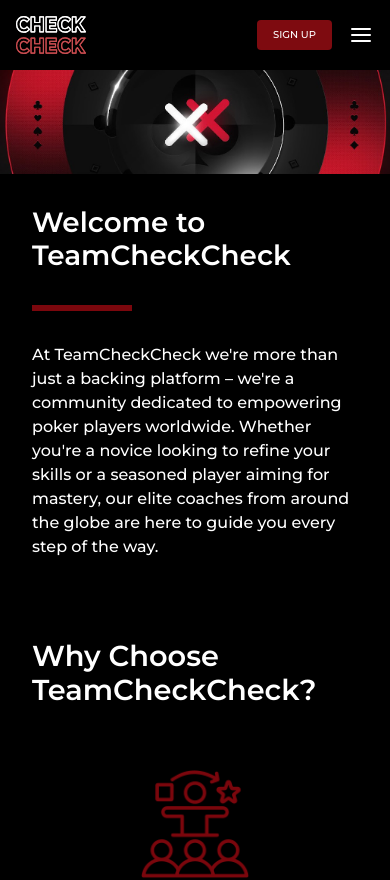
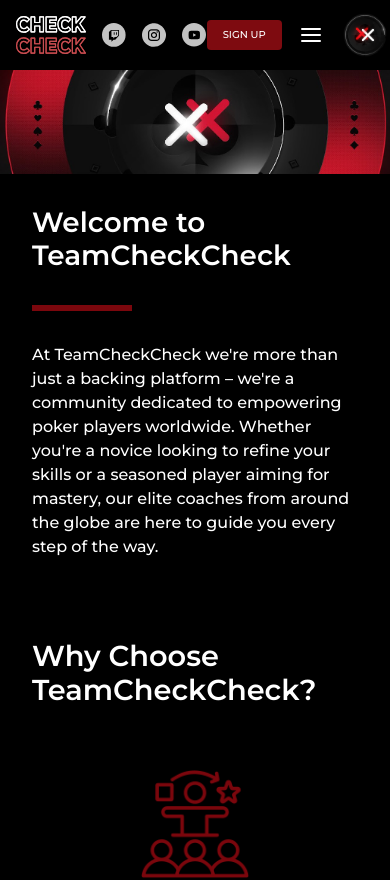
Before and after one commit to BotCode95/grupocheckcheckv2_test, a React (Create React App) app: page /#/en in a window 390 px wide. Shown: the top 880 px of the page. Built offline with nearby package versions, Linux system fonts and the light colour scheme; no server answers.

Commit message:
updated menu mobile

```diff
--- a/src/components/navbar/MenuMobile.tsx
+++ b/src/components/navbar/MenuMobile.tsx
@@ -1,10 +1,13 @@
 import { NavLink } from 'react-router-dom'
 import logo_check_check from '../../assets/logo_checkcheck.svg'
 import { useTranslation } from 'react-i18next'
-import { Grid } from '@mui/material'
+import { Grid, Tooltip } from '@mui/material'
 import { ButtonInscribite } from '../UI/Buttons/ButtonInscribite'
 import { RedSocialList } from '../RedSocial/RedSocialList'
 import { useLanguage } from '../../hooks/useLanguage'
+import { urlWebOtherLanguage } from '../../constants/urls'
+import ukLogo from '../../assets/flags/ukLogo.png'
+
 export const MenuMobile = () => {
 	const [t] = useTranslation('global')
 	const lang = useLanguage()
@@ -20,29 +23,38 @@
 	}
 
 	return (
-		<div className='navbar_mobile text-white'>
+		<div className="navbar_mobile text-white">
 			<Grid
 				container
-				className='navbar_mobile_container'
+				className="navbar_mobile_container"
 				display={'flex'}
 				justifyContent={'space-between'}
 				alignItems={'center'}
 			>
-				<Grid item sm={6} className='navbar_mobile_logo'>
-					<NavLink
-						aria-current="page"
-						to={`/${lang}/`}
-					>
-						<img src={logo_check_check} alt={t('header.title') || ''} width={70}/>
+				<Grid item sm={3} className="navbar_mobile_logo">
+					<NavLink aria-current="page" to={`/${lang}/`}>
+						<img
+							src={logo_check_check}
+							alt={t('header.title') || ''}
+							width={70}
+						/>
 					</NavLink>
 				</Grid>
-				<Grid item sm={6}
+				<Grid item sm={3} className="navbar_social">
+					<RedSocialList
+						redes={['twitch', 'instagram', 'youtube']}
+						type="contained"
+					/>
+				</Grid>
+				<Grid
+					item
+					sm={2}
 					display={'flex'}
 					justifyContent={'center'}
 					alignItems={'center'}
 					gap={2}
 				>
-					<div className='navbar_mobile_signup'>
+					<div className="navbar_mobile_signup">
 						<NavLink
 							to={`/${lang}/signup`}
 							rel="noreferrer"
@@ -55,16 +67,34 @@
 						<div className="navbar_mobile_btn_burger"></div>
 					</div>
 				</Grid>
+				<Grid item sm={3}>
+					<Tooltip
+						title={`${
+							lang === 'en' ? 'Ir a Grupo Check Check' : 'Ir a Team Chek Check'
+						}`}
+					>
+						<a
+							href={urlWebOtherLanguage}
+							rel="noreferrer"
+							target="_blank"
+							style={{ textDecoration: 'none' }}
+						>
+							<img src={ukLogo} alt="" width={50} />
+						</a>
+					</Tooltip>
+				</Grid>
 			</Grid>
-			<div className='navbar_mobile_links'>
-				<ul className='d-flex gap-3 list-unstyled m-0 navbar_mobile_links_list'>
+			<div className="navbar_mobile_links">
+				<ul className="d-flex gap-3 list-unstyled m-0 navbar_mobile_links_list">
 					<li>
 						<NavLink
 							to={`/${lang}/teams`}
 							aria-current="page"
-							className='navbar_link'
+							className="navbar_link"
 							style={({ isActive }) => ({
-								color: isActive ? 'var(--secondary-color)' : 'var(--white-color)',
+								color: isActive
+									? 'var(--secondary-color)'
+									: 'var(--white-color)',
 							})}
 						>
 							{t('header.pages.team')}
@@ -74,9 +104,11 @@
 						<NavLink
 							to={`/${lang}/testimonials`}
 							aria-current="page"
-							className='navbar_link'
+							className="navbar_link"
 							style={({ isActive }) => ({
-								color: isActive ? 'var(--secondary-color)' : 'var(--white-color)',
+								color: isActive
+									? 'var(--secondary-color)'
+									: 'var(--white-color)',
 							})}
 						>
 							{t('header.pages.testimonials')}
@@ -86,9 +118,11 @@
 						<NavLink
 							to={`/${lang}/faq`}
 							aria-current="page"
-							className='navbar_link'
+							className="navbar_link"
 							style={({ isActive }) => ({
-								color: isActive ? 'var(--secondary-color)' : 'var(--white-color)',
+								color: isActive
+									? 'var(--secondary-color)'
+									: 'var(--white-color)',
 							})}
 						>
 							{t('header.pages.faq')}
@@ -98,17 +132,23 @@
 						<NavLink
 							to={`/${lang}/blog`}
 							aria-current="page"
-							className='navbar_link'
+							className="navbar_link"
 							style={({ isActive }) => ({
-								color: isActive ? 'var(--secondary-color)' : 'var(--white-color)',
+								color: isActive
+									? 'var(--secondary-color)'
+									: 'var(--white-color)',
 							})}
 						>
 							{t('header.pages.blog')}
 						</NavLink>
 					</li>
 				</ul>
-				<div className='navbar_mobile_social'>
-					<RedSocialList redes={['twitch', 'instagram', 'youtube']} type='contained' width={32} />
+				<div className="navbar_mobile_social">
+					<RedSocialList
+						redes={['twitch', 'instagram', 'youtube']}
+						type="contained"
+						width={32}
+					/>
 				</div>
 			</div>
 		</div>
```
